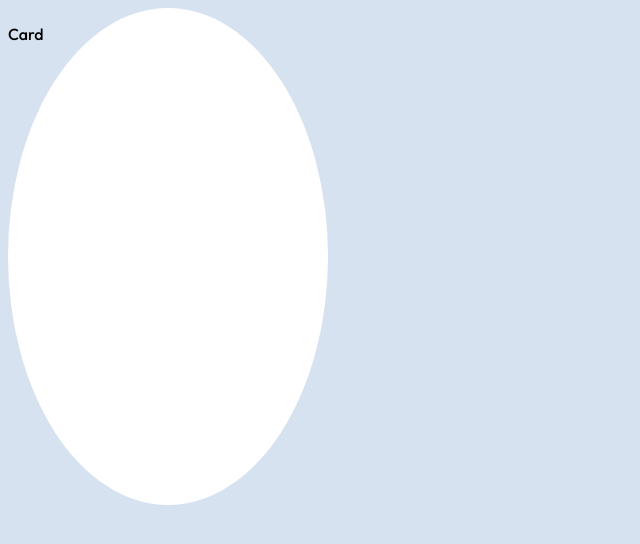
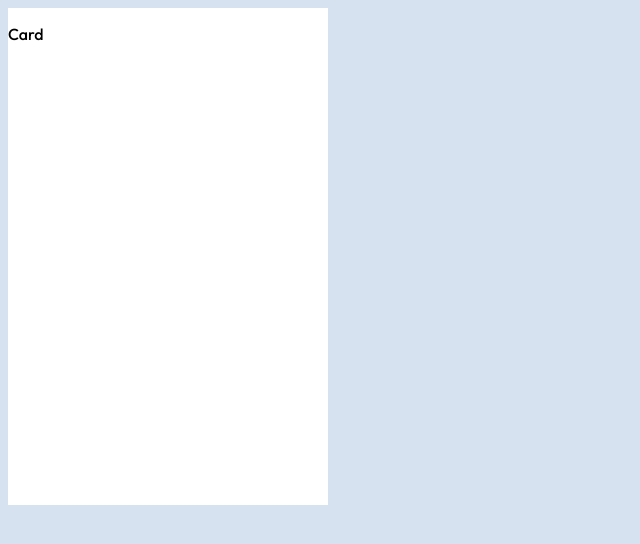
Before and after one commit to i-prkr/qr-code, a plain HTML site: page index.html in a window 1280 px wide. Shown: the whole page, without its empty margins (0-640 px from the left). Drawn offline with Linux system fonts and the light colour scheme.

Commit message:
added card fix

```diff
--- a/index.css
+++ b/index.css
@@ -22,5 +22,4 @@ body {
     height: 497px;
     align-self: center;
     justify-self: center;
-    border-radius: 80%;
 }
```
